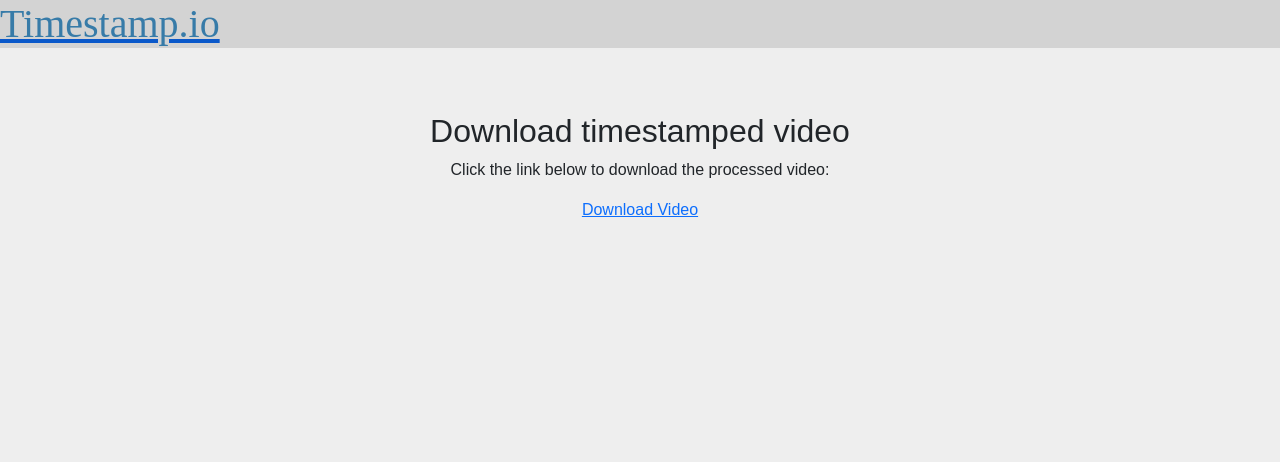
After one commit to bboygg/Timestamp.io, a Flask app: page /download/1 in a window 1280 px wide. The commit adds this page. Shown: the top 462 px of the page. Run offline with Flask 2, Linux system fonts and the light colour scheme.

Commit message:
finish the mvp version app

```diff
--- a/app.py
+++ b/app.py
@@ -5,11 +5,14 @@ import os
 from flask import Flask, flash, request, redirect, send_from_directory, url_for, render_template
 from werkzeug.utils import secure_filename
 import secrets
+import cv2
+from datetime import datetime
 
 
 # Configure application"
 app = Flask(__name__)
 app.secret_key = secrets.token_hex(16)
+
 # Ensure templates are auto-reloaded
 app.config["TEMPLATES_AUTO_RELOAD"] = True
 
@@ -26,9 +29,17 @@ def allowed_file(filename):
            filename.rsplit('.', 1)[1].lower() in ALLOWED_EXTENSIONS
 
 # send file to directory
-@app.route('/uploads/<filename>')
+#@app.route('/uploads/<filename>')
+# def download_file(filename):
+#    return send_from_directory(app.config['UPLOAD_FOLDER'], filename)
+
+@app.route('/download/<filename>')
 def download_file(filename):
-    return send_from_directory(app.config['UPLOAD_FOLDER'], filename)
+    return render_template('download.html',filename=filename)
+
+@app.route('/video_timestamped/<filename>')
+def download_processed_file(filename):
+    return send_from_directory(app.config['PROCESSED_FOLDER'], filename, as_attachment=True )
 
 
 '''Initial page prompt user to upload file and (display) and download '''
@@ -40,16 +51,87 @@ def upload_video():
     if request.method == "POST":
         file = request.files['filename']
 
-        # If the user does not select a file, the browser submits an
-        # empty file without a filename.
+        # If the user does not select a file, the browser throw notification
         if file.filename == '':
             flash('No Selected file')
             return redirect(request.url)
         if file and allowed_file(file.filename):
+
+            # check your filename is secure
             filename = secure_filename(file.filename)
-            file.save(os.path.join(app.config['UPLOAD_FOLDER'], filename))
-            generate_timestamp(filename)
-            return redirect(url_for('download_file', filename=filename))
+
+            # set filepath and save it into uploads folder
+            file_path = os.path.join(app.config['UPLOAD_FOLDER'], filename)
+            file.save(file_path)
+
+            # Create a video capture object for the uploaded file
+            cap = cv2.VideoCapture(file_path)
+
+            # Get the frames per second (FPS) of the video and video properties
+            frame_width = int(cap.get(cv2.CAP_PROP_FRAME_WIDTH))
+            frame_height = int(cap.get(cv2.CAP_PROP_FRAME_HEIGHT))
+            fps = int(cap.get(cv2.CAP_PROP_FPS))
+
+            # Define the codec and create VideoWriter object
+            fourcc = cv2.VideoWriter_fourcc(*"mp4v")
+            output_folder = "video_timestamped"
+            if not os.path.exists(output_folder):
+                os.mkdir(output_folder)
+
+            app.config['PROCESSED_FOLDER'] = output_folder
+
+
+            #postfix = "_timestamped"
+            #filename_processed = filename.rsplit('.', 1)[0] + postfix + '.' + filename.rsplit('.', 1)[1]
+
+            # Define output path
+            output_path = os.path.join(app.config['PROCESSED_FOLDER'], f"timestamped_{filename}")
+
+
+            # Create video_writer to save the video file
+            video_writer = cv2.VideoWriter(output_path, fourcc, fps, (frame_width, frame_height))
+
+            # Get the total number of frames in the video
+            total_frames = int(cap.get(cv2.CAP_PROP_FRAME_COUNT))
+            frame_count = 0
+
+             # putText variables
+            text = 'Time remaining: '
+            font = cv2.FONT_HERSHEY_SIMPLEX
+            org = (10, 70)
+            fontScale = 3.0
+            color = (0,165,255)
+            thickness = 3
+
+            # Loop through each frame of the video
+            while True:
+                # Read the next frame
+                ret, frame = cap.read()
+
+                # If there are no more frames, break out of the loop
+                if not ret:
+                    break
+
+                # Calculate the reamining time in seconds
+                time = (total_frames - frame_count) / fps
+
+                # Convert time to datetime format
+                m,s = divmod(time, 60)
+                time = "{:0>2}:{:05.2f}".format(int(m), s)
+
+                # Add the remaining time to the frame
+                cv2.putText(frame, text + f"{time}", org, font, fontScale, color, thickness)
+
+                # Wrtie the frame to the output video
+                video_writer.write(frame)
+
+                # Increase the frame count
+                frame_count += 1
+            # Release the video capture object
+            video_writer.release()
+            cap.release()
+
+            return redirect(url_for('download_file', filename=f"timestamped_{filename}"))
         return redirect("/")
 
 
--- a/static/stylesheet.css
+++ b/static/stylesheet.css
@@ -22,3 +22,18 @@ footer {
     width: 100%;
     text-align: center;
 }
+
+/* Style buttons */
+.btn {
+    background-color: DodgerBlue;
+    border: none;
+    color: white;
+    padding: 12px 30px;
+    cursor: pointer;
+    font-size: 20px;
+  }
+
+  /* Darker background on mouse-over */
+  .btn:hover {
+    background-color: RoyalBlue;
+  }
--- /dev/null
+++ b/templates/download.html
@@ -0,0 +1,20 @@
+{% extends "layout.html" %}
+
+{% block title %}
+    Download
+{% endblock %}
+
+{% block main %}
+<div>
+  <div>
+    <h2>
+      Download timestamped video
+    </h2>
+  </div>
+  <div>
+    <p>Click the link below to download the processed video:</p>
+    <a href="{{ url_for('download_processed_file', filename=filename) }}">Download Video</a>
+  </div>
+</div>
+
+{% endblock %}
--- a/templates/index.html
+++ b/templates/index.html
@@ -8,7 +8,7 @@
 <div>
   <div>
     <h2>
-      Upload Video and put Timestamp on there
+      Upload Video and put Timestamp
     </h2>
   </div>
   <div>
--- a/templates/layout.html
+++ b/templates/layout.html
@@ -20,7 +20,7 @@
         <section>
             <!--Header-->
             <header>
-                <h1>Timestamp.io</h1>
+                <a href ="/"><h1>Timestamp.io</h1></a>
             </header>
             <!-- rendering flash message -->
             {% if get_flashed_messages() %}
```
Also changed, not shown: utils.py (deleted, +0 -81 lines).
